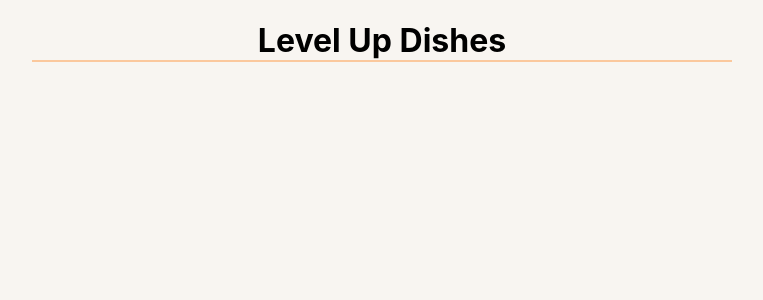
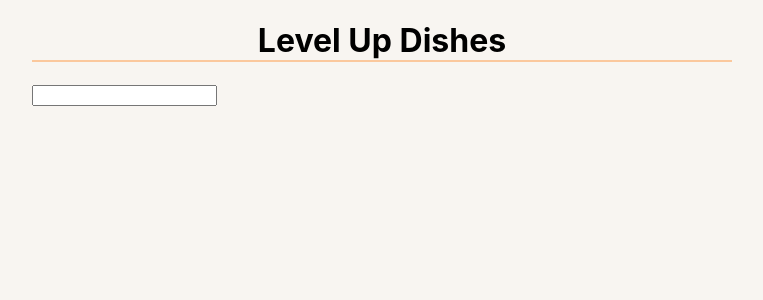
Before and after one commit to martinmasa/lut-hooks-starter, a React (Create React App) app: page / in a window 1280 px wide. Shown: the top 300 px of the page, without its empty margins (258-1021 px from the left). Built offline with nearby package versions, Linux system fonts and the light colour scheme.

Commit message:
feat: useState - warm up

```diff
--- a/src/App.js
+++ b/src/App.js
@@ -1,9 +1,13 @@
-import React from 'react';
+import React, { useState } from 'react';
 
 const App = () => {
+  const [name, setName] = useState('');
+
   return (
     <div className="main-wrapper">
       <h1>Level Up Dishes</h1>
+      <h3>{name}</h3>
+      <input type="text" value={name} onChange={(e) => setName(e.target.value)} />
     </div>
   );
 };
```
